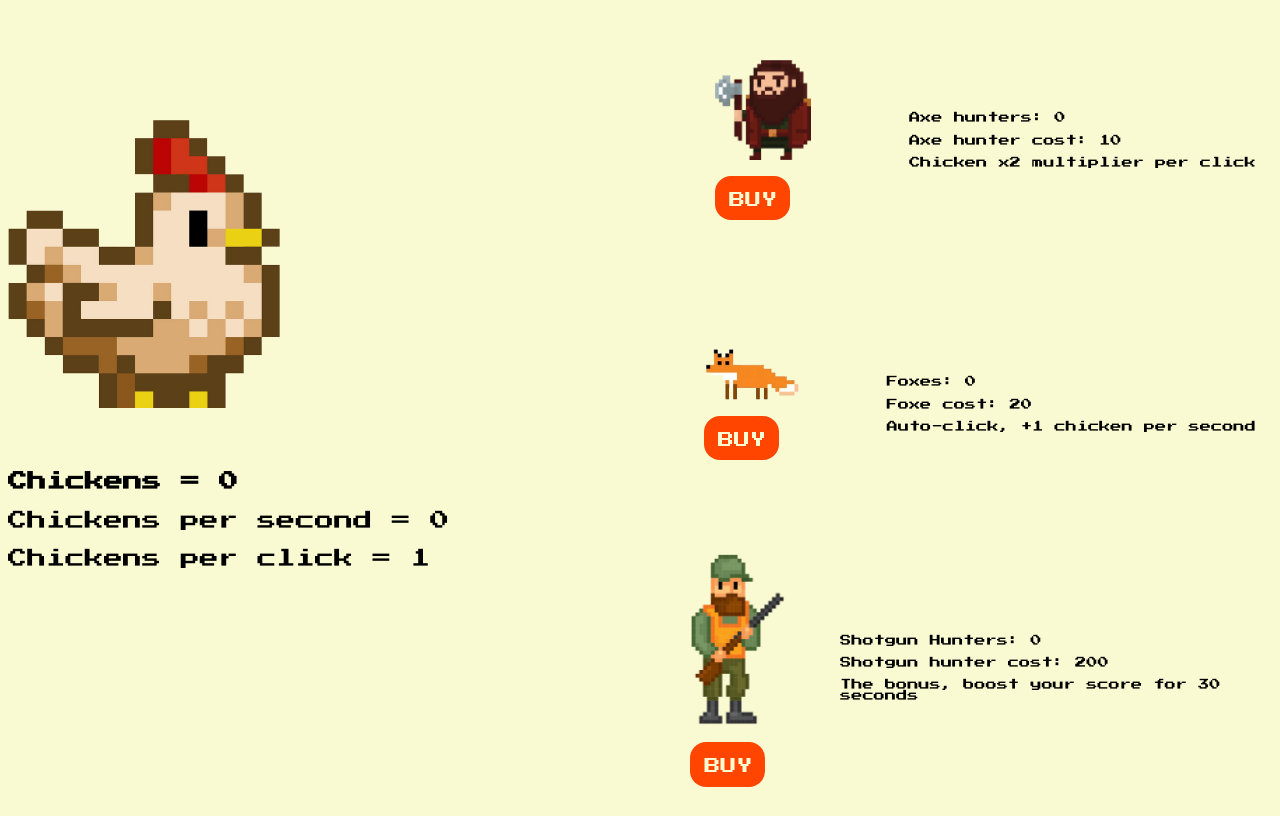
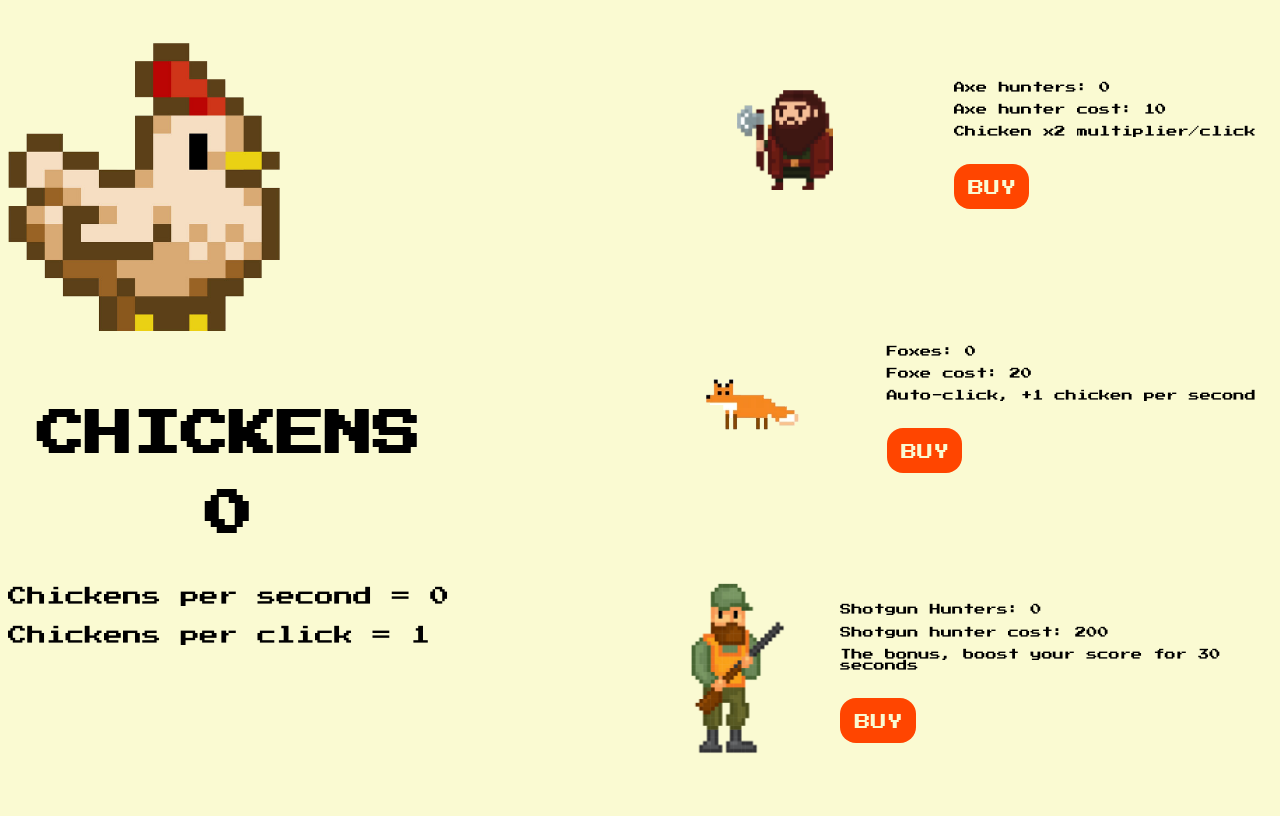
Before and after one commit to z3no/cookieClicker, a plain HTML site: page index.html in a window 1280 px wide. Drawn offline with Linux system fonts and the light colour scheme.

Commit message:
deleted div container, only working with main tag

```diff
--- a/index.html
+++ b/index.html
@@ -10,7 +10,6 @@
 </head>
 
 <body>
-    <div id="container">
 
         <main>
 
@@ -19,7 +18,7 @@
                 <button id="clickButton" class="chicken"></button>
 
                 <div id="display"> <!-- Contains counter information -->
-                    <p id="chickenCounter">Chickens = <span id="showChickens" class="number">0</span></p>
+                    <h1 id="chickenCounter">Chickens<br><span id="showChickens" class="number">0</span></h1>
 
                     <p>Chickens per second = <span id="showChickensPerSecond" class="number">0</span></p>
 
@@ -35,68 +34,50 @@
                 <div class="multiplier"> <!-- First multiplier -->
                     <div class="containerImage"> <!-- Image container -->
                         <img src="images/axe-hunter.png" class="multiplierImage" alt="8-bit hunter with axe">
-                        <div class="buyButtonContainer"> <!-- Buy button container -->
-                            <button class="buyButton" id="buyAxe()">Buy</button>
-                        </div>
                     </div>
 
                     <div class="multiplierText"> <!-- Container with stats about the item -->
                         <p>Axe hunters: <span id="axeNum">0</span></p>
                         <p>Axe hunter cost: <span id="axeCost">10</span></p>
-                        <p>Chicken x2 multiplier per click</p>
+                        <p>Chicken x2 multiplier/click</p>
+                        <div class="buyButtonContainer"> <!-- Buy button container -->
+                            <button class="buyButton" id="buyAxe()">Buy</button>
+                        </div>
                     </div>
                 </div>
 
                 <div class="multiplier"> <!-- Second multiplier -->
                     <div class="containerImage"> <!-- Image container -->
                         <img src="images/fox.png" class="multiplierImage" alt="8-bit fox">
-                        <div class="buyButtonContainer"> <!-- Buy button container -->
-                            <button class="buyButton">Buy</button>
-                        </div>
                     </div>
 
                     <div class="multiplierText"> <!-- Container with stats about the item -->
                         <p>Foxes: <span id="foxNum">0</span></p>
                         <p>Foxe cost: <span id="foxCost">20</span></p>
                         <p>Auto-click, +1 chicken per second</p>
+                        <div class="buyButtonContainer"> <!-- Buy button container -->
+                            <button class="buyButton">Buy</button>
+                        </div>
                     </div>
                 </div>
 
                 <div class="multiplier"> <!-- Third multiplier -->
                     <div class="containerImage"> <!-- Image container -->
                         <img src="images/hunter.png" class="multiplierImage">
-                        <div class="buyButtonContainer"> <!-- Buy button container -->
-                            <button class="buyButton">Buy</button>
-                        </div>
                     </div>
 
                     <div class="multiplierText"> <!-- Container with stats about the item -->
                         <p>Shotgun Hunters: <span id="shotNum">0</span></p>
                         <p>Shotgun hunter cost: <span id="shotCost">200</span></p>
                         <p>The bonus, boost your score for 30 seconds</p>
-                    </div>
-                </div>
-
-                <!-- <div class="multiplier">
-                    <div class="containerImage">
-                        <img>
-                        <div class="buyButtonContainer">
+                        <div class="buyButtonContainer"> <!-- Buy button container -->
                             <button class="buyButton">Buy</button>
                         </div>
                     </div>
-
-                    <div class="multiplierText">
-                        <p></p>
-                        <p></p>
-                        <p></p>
-                    </div>
-                </div> -->
+                </div>
             </div>
 
         </main>
-
-
-    </div>
 
     <script type="text/javascript" src="JS/clicker.js"></script>
 
```
